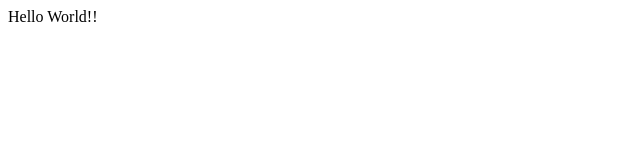
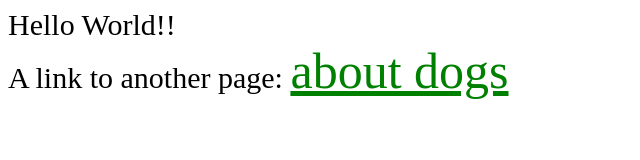
Before and after one commit to acbart/my-275-scratch-site-011, a plain HTML site: page index.html in a window 1280 px wide. Shown: the whole page, without its empty margins (0-640 px from the left). Drawn offline with Linux system fonts and the light colour scheme.

Commit message:
Created the dog page

```diff
--- a/index.html
+++ b/index.html
@@ -1,8 +1,23 @@
 <html>
   <head>
     <title>My First Website!</title>
+
+    <style>
+      a {
+        color: green;
+      }
+      body {
+        font-size: 30px;
+      }
+
+      body a {
+        font-size: 50px;
+      }
+    </style>
+
   </head>
   <body>
-    Hello World!!
+    <div>Hello World!!</div>
+    <div>A link to another page: <a href="dog.html">about dogs</a></div>
   </body>
 </html>
```
Also changed, not shown: dog.html (added, +1 -0 lines).
